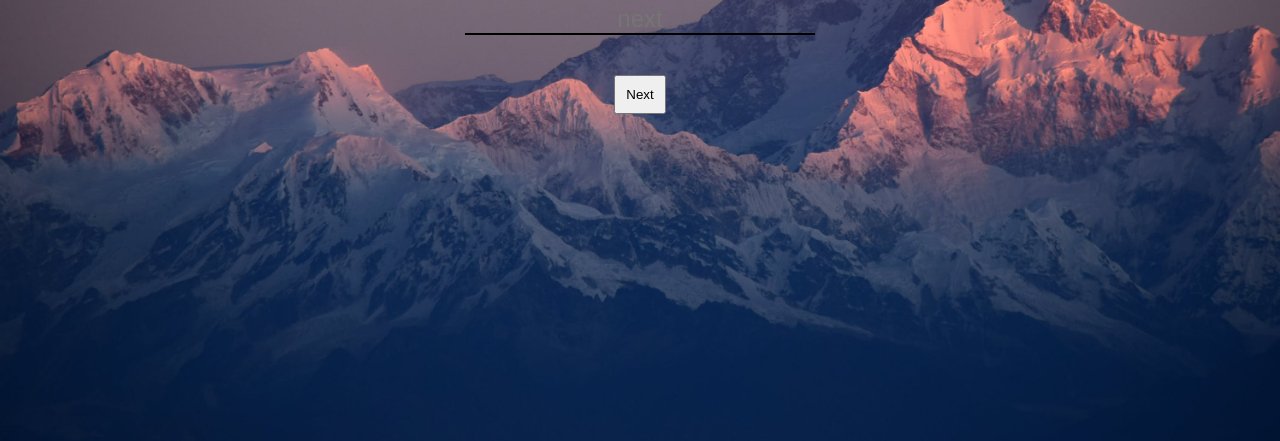
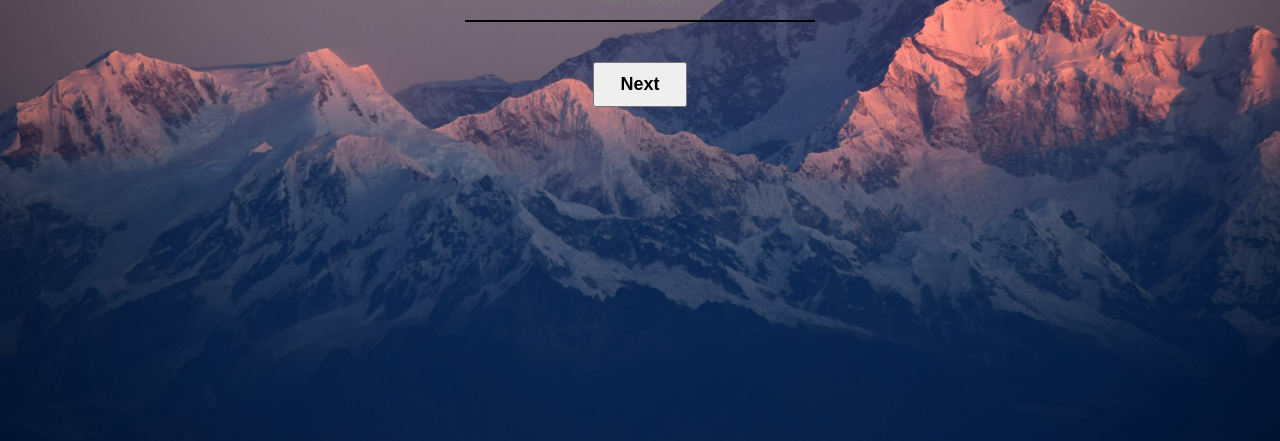
Before and after one commit to Zsoleesz/myTodoList, a plain HTML site: page index.html in a window 1280 px wide. Shown: the part 359-800 px from the top of the page. Drawn offline with Linux system fonts and the light colour scheme.

Commit message:
Add files via upload

```diff
--- a/index.html
+++ b/index.html
@@ -11,7 +11,7 @@
   <body>
     <div class="container">
      <h1>TodoList</h1>
-      <input type="text" id="todoText" placeholder="next">
+      <input type="text" id="todoText" placeholder="next task">
        <button id="btn">Next</button>
 
      <div class="myList" id="myList"></div>
--- a/style.css
+++ b/style.css
@@ -15,10 +15,12 @@ body{
     justify-content: center;
     align-items: center;
     text-align: center;
+    font-family: Arial, Helvetica, sans-serif;
 }
 
 input{
     margin: 20px;
+    padding-bottom: 10px;
     outline: none;
     width: 350px;
     border: none;
@@ -34,5 +36,12 @@ input{
 
 #btn{
     margin: 20px;
-    padding: 10px;
+    padding: 10px 25px;
+    font-size: 18px;
+    font-weight: bold;
 }
+
+.myList{
+    font-size: 24px;
+    margin: 30px;
+}
```
